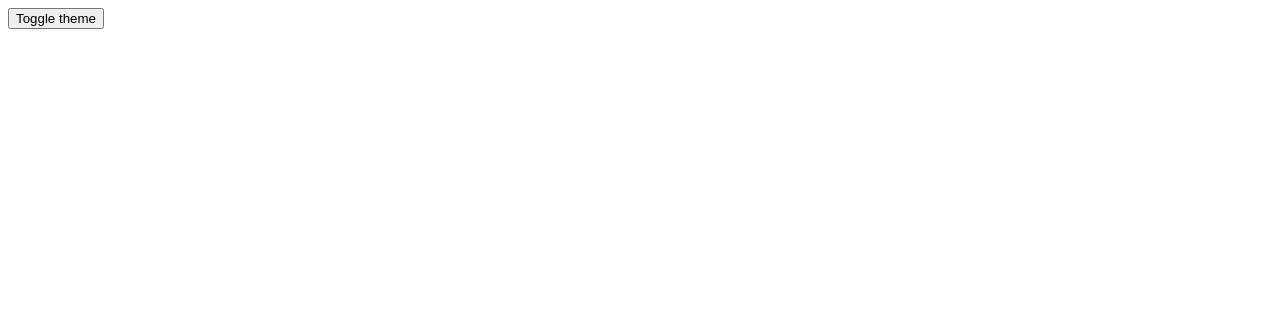
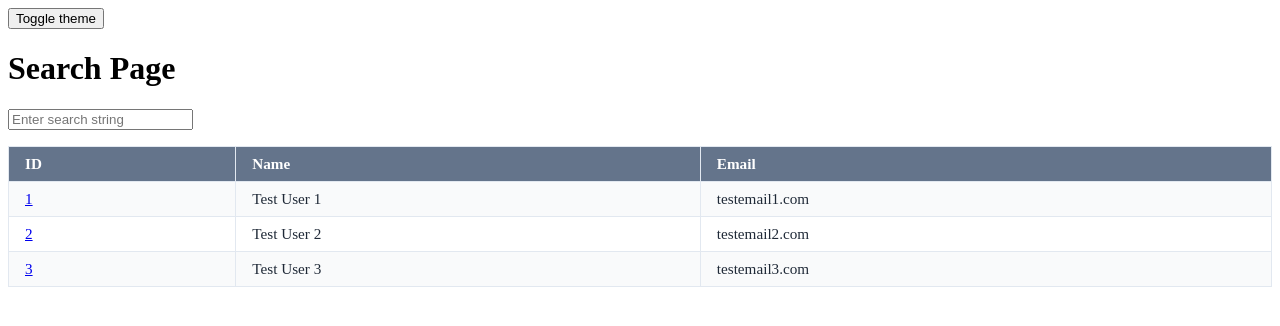
Before and after one commit to pbramley/interview, a React (Vite) app: page /search in a window 1280 px wide. Before the commit this address had no page. Shown: the top 326 px of the page. Built offline with nearby package versions, Linux system fonts and the light colour scheme.

Commit message:
Add ItemEntryForm to be able to submit changes to the server

```diff
--- a/src/App.tsx
+++ b/src/App.tsx
@@ -1,6 +1,8 @@
 import React, { useEffect } from 'react';
 import { BrowserRouter as Router, Route, Routes } from 'react-router-dom';
 import HomePage from '@pages/HomePage';
+import SearchPage from '@pages/SearchPage';
+import ItemEntryPage from '@pages/ItemEntryPage';
 import styles from './App.module.css';
 import { useTheme } from '@context/themeContext/useTheme';
 
@@ -27,6 +29,8 @@ export const App = (): React.JSX.Element => {
             <div>
                <Routes>
                   <Route path="/" element={<HomePage />} />
+                  <Route path="/search" element={<SearchPage />} />
+                  <Route path="/create" element={<ItemEntryPage />} />
                </Routes>
             </div>
          </Router>
--- a/src/pages/HomePage.tsx
+++ b/src/pages/HomePage.tsx
@@ -1,17 +1,21 @@
 import React from 'react';
-import { ItemEntryForm } from '@components/domain/form/ItemEntryForm';
 
 /**
  * Default placeholder home page.
  * @returns
  */
 export const HomePage = (): React.JSX.Element => {
+
+   const onSearch = (): void => {
+      console.log('Navigating to search page.');
+      Route
+   }
+
    return (
       <div>
          <h1>Home</h1>
-         <ItemEntryForm />
-         {/* <SearchForm onSearchInputChange={onSearchInputChange} /> */}
-         {/* <SearchResultsTable loading={loading} data={data} error={error} /> */}
+         <button>Search items</button>
+         <button>Create items</button>
       </div>
    );
 };
--- /dev/null
+++ b/src/pages/ItemEntryPage.tsx
@@ -0,0 +1,17 @@
+import React from 'react';
+import { ItemEntryForm } from '@components/domain/form/ItemEntryForm';
+
+/**
+ * Default placeholder item entry page.
+ * @returns
+ */
+export const ItemEntryPage = (): React.JSX.Element => {
+   return (
+      <div>
+         <h1>Home</h1>
+         <ItemEntryForm />
+      </div>
+   );
+};
+
+export default ItemEntryPage;
--- /dev/null
+++ b/src/pages/SearchPage.tsx
@@ -0,0 +1,31 @@
+import { SearchForm } from '@components/domain/form/SearchForm';
+import { SearchResultsTable } from '@components/domain/table/searchResults/SearchResultsTable';
+import { useSearch } from '@hooks/useSearch';
+import React, { useState } from 'react';
+
+/**
+ * Default placeholder home page.
+ * @returns
+ */
+export const SearchPage = (): React.JSX.Element => {
+    const [ queryString, setQueryString] = useState<string>('');
+    const { loading, data, error } = useSearch({query: queryString});
+
+    /**
+     * Update the query string to filter the result set.
+     * @param queryString
+     */
+    const onSearchInputChange = (queryString: string): void => {
+        setQueryString(queryString);
+    }
+
+   return (
+      <div>
+         <h1>Search Page</h1>
+         <SearchForm onSearchInputChange={onSearchInputChange} />
+         <SearchResultsTable loading={loading} data={data} error={error} />
+      </div>
+   );
+};
+
+export default SearchPage;
```
